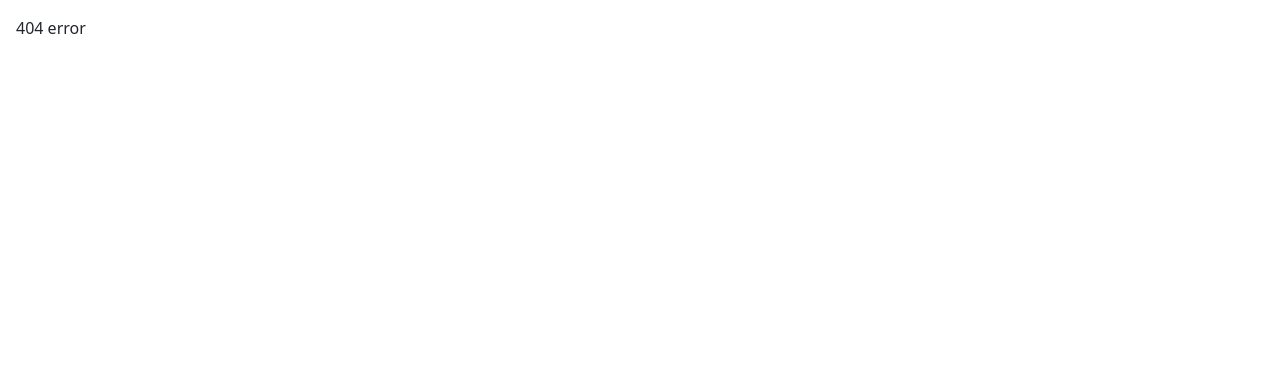
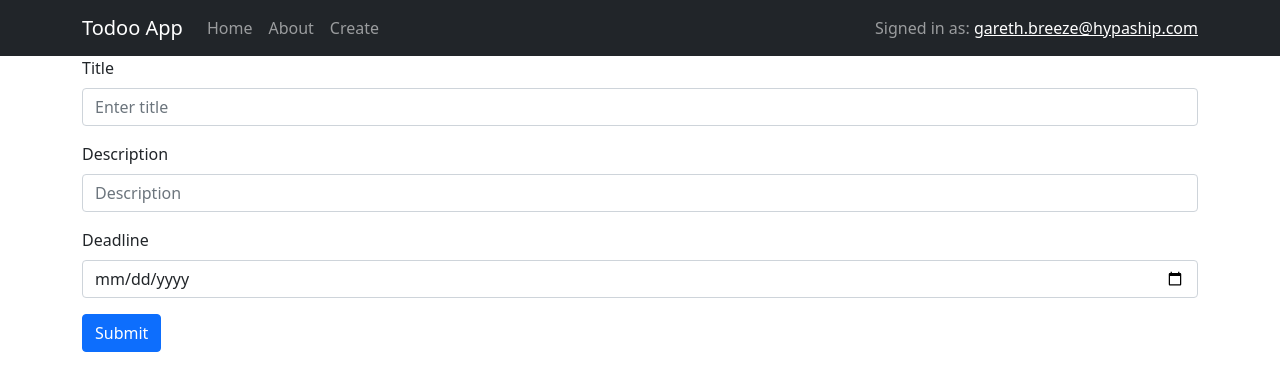
Before and after one commit to garethbreeze1993/react_todo_app_2.0, a React (Create React App) app: page /create in a window 1280 px wide. Shown: the top 390 px of the page. Built offline with nearby package versions, Linux system fonts and the light colour scheme.

Commit message:
Add frontend functionality for creating a todo

```diff
--- /dev/null
+++ b/src/components/Create.js
@@ -0,0 +1,59 @@
+import React from "react"
+import Nav from "./Navbar"
+import Alert from 'react-bootstrap/Alert';
+import Button from 'react-bootstrap/Button';
+import Container from "react-bootstrap/Container";
+import Form from 'react-bootstrap/Form';
+
+function Create() {
+    const [formValues, setFormValues] = React.useState({formTitle: '', formDescription: '', formDeadline: ''})
+    const [formSubmitted, setFormsubmitted] = React.useState(false);
+
+
+    function handleChange(event){
+        const {name, value} = event.target
+        setFormValues(prevState => {
+            return {...prevState,
+                    [name]: value}})
+        setFormsubmitted(false)
+    }
+
+    function handleSubmit(event, valueObj){
+        event.preventDefault();
+        console.log(valueObj)
+        setFormValues({formTitle: '', formDescription: '', formDeadline: ''})
+        setFormsubmitted(true)
+    }
+
+    return (
+      <main>
+          <Nav />
+          <Container>
+              {formSubmitted && <Alert variant={"success"}>Form successfully submitted!</Alert>}
+              <Form onSubmit={(event) => {handleSubmit(event, formValues)}}>
+                  <Form.Group className="mb-3" controlId="formTitle">
+                      <Form.Label>Title</Form.Label>
+                      <Form.Control type="text" placeholder="Enter title" value={formValues['formTitle']} name={"formTitle"}
+                                    onChange={handleChange} />
+                  </Form.Group>
+
+                  <Form.Group className="mb-3" controlId="formDescription">
+                    <Form.Label>Description</Form.Label>
+                    <Form.Control type="textarea" placeholder="Description" value={formValues['formDescription']}
+                                  name={"formDescription"} onChange={handleChange} />
+                  </Form.Group>
+                  <Form.Group className="mb-3" controlId="formDeadline">
+                      <Form.Label>Deadline</Form.Label>
+                      <Form.Control type="date" placeholder="Deadline" value={formValues['formDeadline']}
+                                    name={"formDeadline"} onChange={handleChange} />
+                  </Form.Group>
+                <Button variant="primary" type="submit">
+                  Submit
+                </Button>
+              </Form>
+          </Container>
+      </main>
+  );
+}
+
+export default Create;
--- a/src/components/Navbar.js
+++ b/src/components/Navbar.js
@@ -13,7 +13,7 @@ function NavComponent() {
     <Nav className="me-auto">
       <Nav.Link href="/">Home</Nav.Link>
       <Nav.Link href="/about">About</Nav.Link>
-      <Nav.Link href="#">Create</Nav.Link>
+      <Nav.Link href="/create">Create</Nav.Link>
     </Nav>
       <Navbar.Collapse className="justify-content-end">
       <Navbar.Text>
--- a/src/index.js
+++ b/src/index.js
@@ -4,6 +4,7 @@ import {BrowserRouter, Route, Routes} from "react-router-dom";
 import './index.css';
 import App from './App';
 import About from "./components/About";
+import Create from "./components/Create";
 import HTTP404 from "./components/HTTP404";
 import TaskDetail from "./components/TaskDetail";
 
@@ -16,6 +17,7 @@ root.render(
           <Routes>
               <Route path="/" element={<App />} />
               <Route path="/about" element={<About />} />
+              <Route path="/create" element={<Create />} />
               <Route path="tasks/:taskID" element={<TaskDetail />} />
               <Route path="*" element={<HTTP404 />} />
             </Routes>
```
